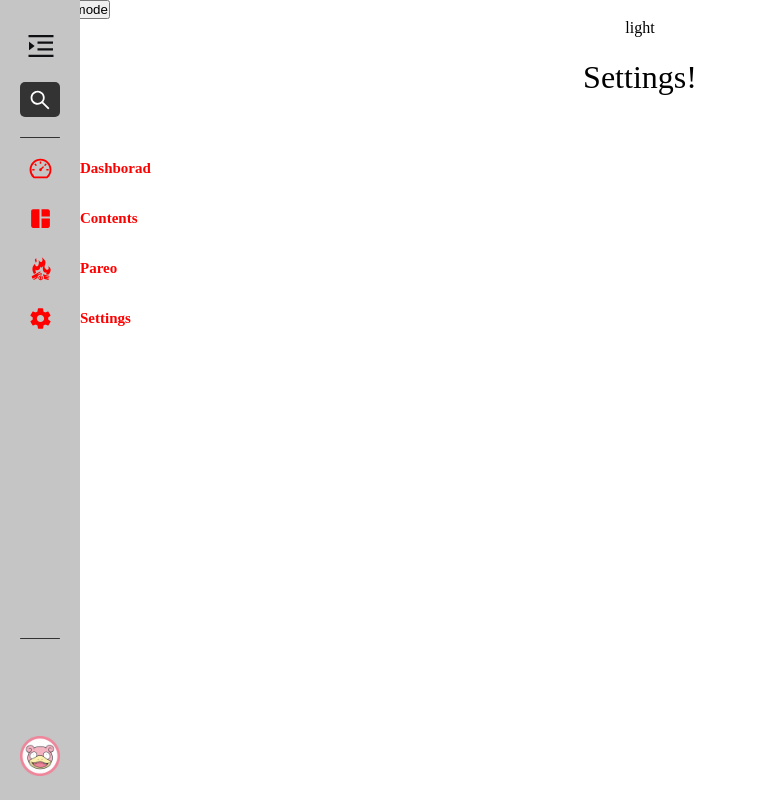
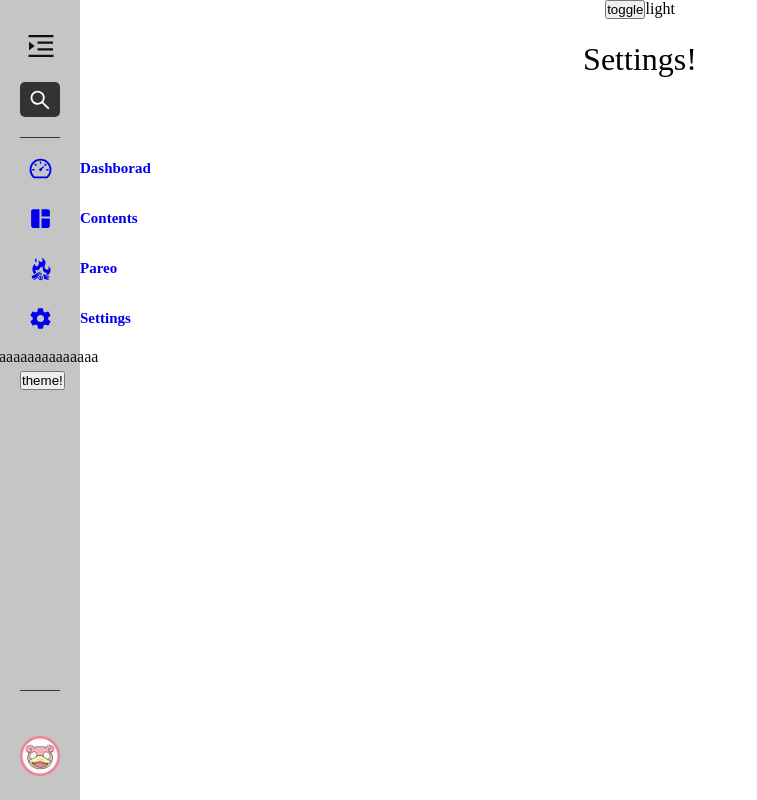
Before and after one commit to makitalpaca/django-react-template, a React (Vite) app in the folder frontend/app/: page /settings in a window 1280 px wide. Shown: the whole page, without its empty margins (0-757 px from the left). Built offline with nearby package versions, Linux system fonts and the light colour scheme.

Commit message:
update: テーマ周り更新

```diff
--- a/frontend/app/src/App.tsx
+++ b/frontend/app/src/App.tsx
@@ -2,7 +2,7 @@ import { type FC } from 'react';
 import styled from '@emotion/styled';
 
 import './App.css';
-import { ThemeProvider } from 'components/Theme/themeProvider';
+// import { ThemeProvider } from 'components/Theme/themeProvider';
 import { BrowserRouter, Routes, Route } from 'react-router-dom';
 // import { ThemeSwitchButton } from 'components/Theme/ThemeSwitchButton';
 import { Sidebar } from './components/Sidebar/Sidebar';
@@ -16,17 +16,21 @@ const App: FC = () => {
 
   return (
     <>
-      <ThemeProvider>
+      {/* <ThemeProvider> */}
       <BrowserRouter>
         <Sidebar />
-          <button onClick={setColorMode}>toggle color mode</button>
-          <Toggle>{colorMode}</Toggle>
+        <Toggle>
+          <button onClick={setColorMode}>toggle</button>
+          {colorMode}
+          {/* <ThemeSwitchButton /> */}
+        </Toggle>
+
         <Routes>
           <Route path="/overview" element={<Overview />} />
           <Route path="/settings" element={<Settings />} />
         </Routes>
       </BrowserRouter>
-      </ThemeProvider>
+      {/* </ThemeProvider> */}
     </>
   );
 };
@@ -36,4 +40,5 @@ export default App;
 const Toggle = styled.div`
   display: flex;
   justify-content: center;
+  // background: ${(props) => props.theme.background};
 `;
--- a/frontend/app/src/components/Sidebar/Sidebar.tsx
+++ b/frontend/app/src/components/Sidebar/Sidebar.tsx
@@ -6,16 +6,14 @@ import {
   AiOutlineMenuFold,
   AiOutlineSearch,
 } from 'react-icons/ai';
+import { ThemeSwitchButton } from 'components/Theme/ThemeSwitchButton';
 import logo from '../../assets/yadon.png';
 
-// import { ThemeSwitchButton } from '../Theme/ThemeSwitchButton';
-// import { useTheme } from '../Theme/themeContext';
 import { SidebarData } from './SidebarData';
 import { SidebarMenu } from './SidebarMenu';
 
 export const Sidebar: FC = () => {
   const [sidebar, setSidebar] = useState(false);
-  // const { colorMode, setColorMode } = useTheme();
 
   const showSidebar = () => {
     setSidebar(!sidebar);
@@ -43,12 +41,11 @@ export const Sidebar: FC = () => {
         <div className="sidebar-up-driver"></div>
         <div className="sidebar-menu">
           {SidebarData.map((item, index) => {
-            // return <SidebarMenu item={item} key={index} theme={setColorMode} />;
             return <SidebarMenu item={item} key={index} />;
           })}
         </div>
 
-        {/* <ThemeSwitchButton /> */}
+        <ThemeSwitchButton />
         {/* <button onClick={setColorMode}>theme!</button> */}
 
         <div className="sidebar-low-driver"></div>
@@ -68,8 +65,8 @@ const SidebarNav = styled.div<{ sidebar: boolean }>`
   position: fixed;
   top: 0;
   transition: 250ms;
-  background-color: ${({ theme }) => theme.background};
-  color: ${({ theme }) => theme.text};
+  background-color: ${(props) => props.theme.background};
+  color: ${(props) => props.theme.text};
   box-sizing: border-box;
   padding: 30px 20px;
 
@@ -77,7 +74,7 @@ const SidebarNav = styled.div<{ sidebar: boolean }>`
     display: flex;
     margin-left: 5px;
     cursor: pointer;
-    icon-color: ${({ theme }) => theme.icon};
+    icon-color: ${(props) => props.theme.icon};
   }
 
   & .top-section {
@@ -114,7 +111,7 @@ const SidebarNav = styled.div<{ sidebar: boolean }>`
   }
 
   & .sidebar-menu {
-    color: ${({ theme }) => theme.text};
+    color: ${(props) => props.theme.text};
   }
 
   & .sidebar-up-driver {
--- a/frontend/app/src/components/Sidebar/SidebarMenu.tsx
+++ b/frontend/app/src/components/Sidebar/SidebarMenu.tsx
@@ -12,7 +12,11 @@ type SidebarMenuProps = {
 export const SidebarMenu: FC<SidebarMenuProps> = ({ item }) => {
   return (
     <>
-      <SidebarLink to={item.path}>
+      <SidebarMenuLink>
+        {/* {item.icon} */}
+        <SidebarLink to={item.path} className="sidebar-link">
+          {/* <Link to={item.path}> */}
+
           {/* <div className="sidebar-main-menu"> */}
           <div className="sidebar-main-menu-item">
             <div className="sidebar-main-menu-icon">{item.icon}</div>
@@ -20,17 +24,32 @@ export const SidebarMenu: FC<SidebarMenuProps> = ({ item }) => {
             {/* <div>{theme.icon}</div> */}
           </div>
           {/* </div> */}
+          {/* </Link> */}
         </SidebarLink>
+      </SidebarMenuLink>
+      {/* <Abcde>abeeeeeeeeeeeeeeeeeeeeeeeeee</Abcde> */}
     </>
   );
 };
+// const Abcde = styled.div`
+//   color: ${(props) => props.theme.icon};
+// `;
 
+const SidebarMenuLink = styled.div`
+  // .sidebar-link {
+  // color: ${(props) => props.theme.text};
+  // background: ${(props) => props.theme.text};
+  // }
+`;
+
+// .sidebar-main-menu {
+// overflow: hidden scroll;
 const SidebarLink = styled(Link)`
-  // .sidebar-main-menu {
-  overflow: hidden scroll;
+  & .sidebar-main-menu-item {
+    // color: ${(props) => props.theme.text};
+    // color : 'rgb(225, 225, 225)';
+    // background: ${(props) => props.theme.text};
 
-  & .sidebar-main-menu-item {
-    color: red;
     font-size: 15px;
     text-decoration: none;
     font-weight: 600; // semi-bold
@@ -51,6 +70,11 @@ const SidebarLink = styled(Link)`
       font-size: 25px;
       justify-content:center;
       align-items:center;
+      // color: ${(props) => props.theme.icon};
+      // background: ${(props) => props.theme.text};
+      svg{
+        background: ${(props) => props.theme.text};
+      }
     }
 
     & .sidebar-main-menu-label {
@@ -63,6 +87,8 @@ const SidebarLink = styled(Link)`
       height:40px;
       align-items:center;
       padding-left: 20px;
+      // color: ${(props) => props.theme.icon};
+      // background: ${(props) => props.theme.text};
     }
 
     &:hover {
@@ -70,3 +96,51 @@ const SidebarLink = styled(Link)`
   }
   // }
 `;
+
+// const SidebarLink = styled(Link)`
+//   // .sidebar-main-menu {
+//   overflow: hidden scroll;
+
+//   & .sidebar-main-menu-item {
+//     // color: ${(props) => props.theme.text};
+//     color: '#0e1013'
+//     font-size: 15px;
+//     text-decoration: none;
+//     font-weight: 600; // semi-bold
+//     cursor: pointer;
+//     border-radius: 5px;
+//     margin: 10px 0;
+
+//     & .sidebar-main-menu-icon {
+//       // display: inline-block;
+//       // width: 40px;
+//       // font-size: 25px;
+//       // line-height: 40px;
+//       // text-align: center;
+//       // padding-top: 3px;
+//       display: inline-flex;
+//       height:40px;
+//       width: 40px;
+//       font-size: 25px;
+//       justify-content:center;
+//       align-items:center;
+//       // color: ${(props) => props.theme.icon};
+//     }
+
+//     & .sidebar-main-menu-label {
+//       // position: absolute;
+//       // display: inline-block;
+//       // line-height: 40px;
+//       // padding-left: 20px;
+//       position:absolute;
+//       display: inline-flex;
+//       height:40px;
+//       align-items:center;
+//       padding-left: 20px;
+//     }
+
+//     &:hover {
+//       background-color:#333;
+//   }
+//   // }
+// `;
--- a/frontend/app/src/components/Theme/ThemeSwitchButton.tsx
+++ b/frontend/app/src/components/Theme/ThemeSwitchButton.tsx
@@ -1,5 +1,5 @@
 import { type FC } from 'react';
-// import styled from '@emotion/styled';
+import styled from '@emotion/styled';
 import { useTheme } from './themeContext';
 
 export const ThemeSwitchButton: FC = () => {
@@ -7,16 +7,17 @@ export const ThemeSwitchButton: FC = () => {
 
   return (
     <>
+      <Closer>
+        <button onClick={console.log('ぽん')}>あ</button>
+        <div>aaaaaaaaaaaaaa</div>
+      </Closer>
       <button onClick={setColorMode}>theme!</button>
     </>
   );
 };
 
-// const Container = styled.div`
-//   display: flex;
-//   align-items: center;
-//   justify-content: center;
-//   height: 30vh;
-//   background: ${(props) => props.theme.primary};
-//   color: ${(props) => props.theme.text};
-// `;
+const Closer = styled.div`
+  color=${(props) => props.theme.text};
+  display:flex;
+  justify-content:center;
+`;
--- a/frontend/app/src/components/Theme/themes.tsx
+++ b/frontend/app/src/components/Theme/themes.tsx
@@ -5,7 +5,9 @@ const lightTheme: ThemeType = {
   primary: '#2064bc',
   secondary: '#f2f2f2',
   background: '#c5c5c5',
-  text: '#0e1013',
+  // text: '#0e1013',
+  text: 'rgb(14, 16, 19)',
+  // text: rgb(14, 16, 19),
   icon: '#0e1013',
 };
 
@@ -13,7 +15,9 @@ const darkTheme: ThemeType = {
   primary: '#6aa9e8',
   secondary: '#17181b',
   background: '#0e1013',
-  text: '#e1e1e1',
+  // text: '#e1e1e1',
+  text: 'rgb(225, 225, 225)',
+  // text: rgb(225, 225, 225),
   icon: '#e1e1e1',
 };
 
--- a/frontend/app/src/main.tsx
+++ b/frontend/app/src/main.tsx
@@ -1,10 +1,13 @@
 import React from 'react';
 import ReactDOM from 'react-dom/client';
+import { ThemeProvider } from 'components/Theme/themeProvider';
 import App from 'App';
 // import './index.css';
 
 ReactDOM.createRoot(document.getElementById('root') as HTMLElement).render(
   <React.StrictMode>
-    <App />
+    <ThemeProvider>
+      <App />
+    </ThemeProvider>
   </React.StrictMode>
 );
```
Lines whose indentation alone changed are shown as unchanged.
